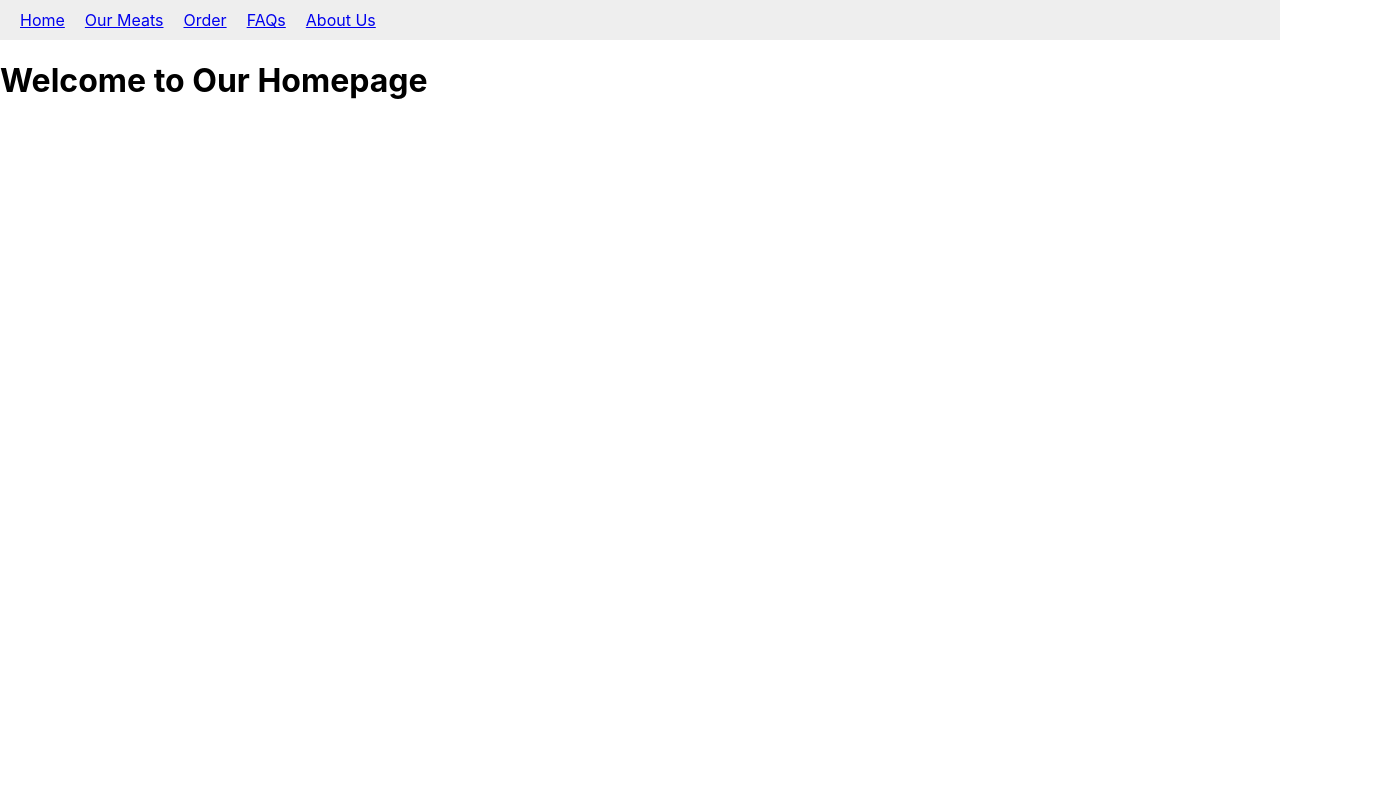
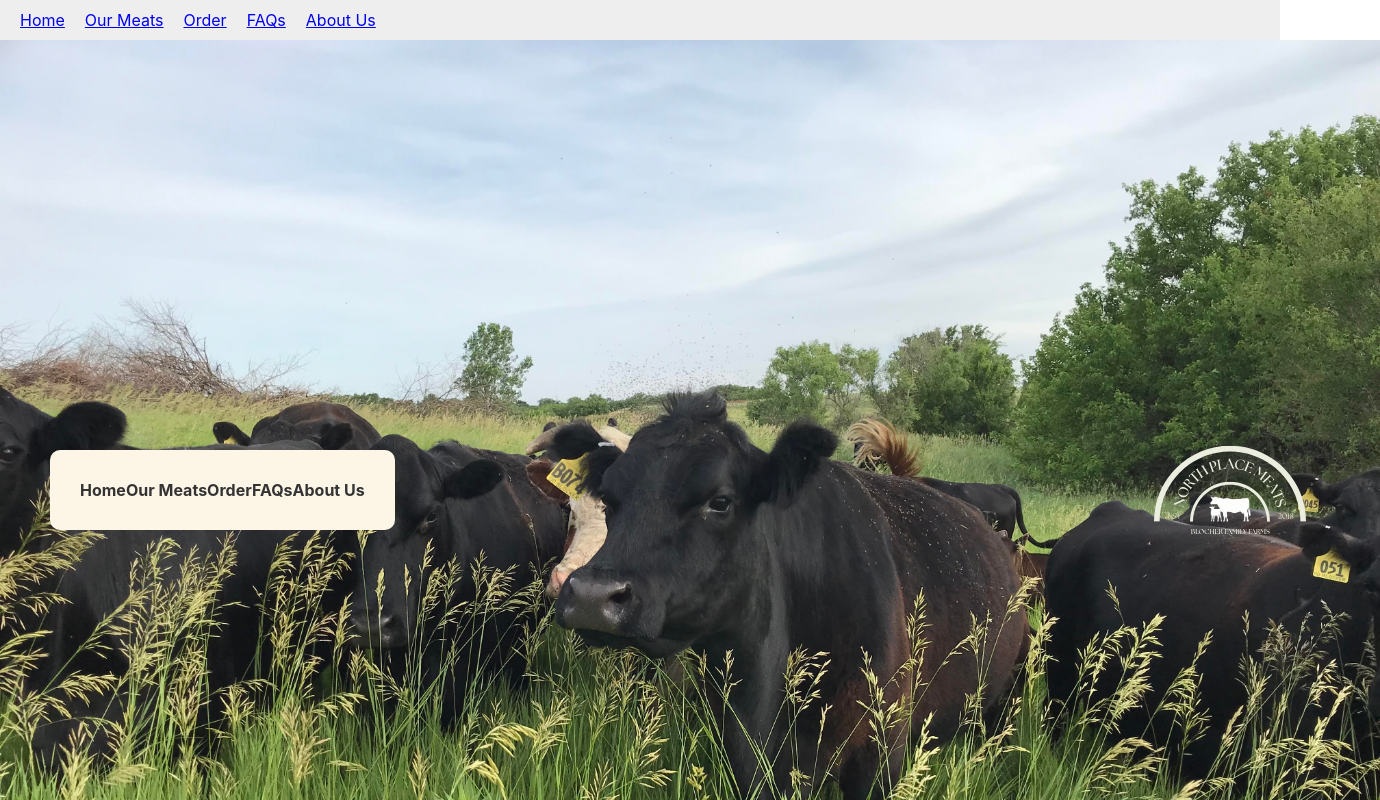
Before and after one commit to tnthreat33/north-place-meats, a React (Create React App) app: page / in a window 1280 px wide. Shown: the top 800 px of the page, 1380 px wide, since content can reach past the window. Built offline with nearby package versions, Linux system fonts and the light colour scheme.

Commit message:
home page and app css

```diff
--- a/src/App.css
+++ b/src/App.css
@@ -1,38 +1,39 @@
-.App {
-  text-align: center;
+.homepage {
+  position: relative;
+  background-image: url("./images/homepage.jpg");
+  background-size: cover;
+  background-position: center;
+  width: 100%;
+  min-height: 100vh;
+  display: flex;
+  align-items: center;
+  justify-content: space-between; /* left nav box, right logo */
+  padding: 50px; /* spacing from edges */
 }
 
-.App-logo {
-  height: 40vmin;
-  pointer-events: none;
+/* Left cream box with nav */
+.nav-box {
+  background-color: #fdf5e6; /* cream */
+  padding: 30px;
+  border-radius: 10px;
+  display: flex;
+  flex-direction: column;
+  gap: 15px;
 }
 
-@media (prefers-reduced-motion: no-preference) {
-  .App-logo {
-    animation: App-logo-spin infinite 20s linear;
-  }
+/* Nav links inside the cream box */
+.homepage-nav a {
+  text-decoration: none;
+  color: #333;
+  font-weight: bold;
 }
 
-.App-header {
-  background-color: #282c34;
-  min-height: 100vh;
-  display: flex;
-  flex-direction: column;
-  align-items: center;
-  justify-content: center;
-  font-size: calc(10px + 2vmin);
-  color: white;
+.homepage-nav a:hover {
+  color: #555;
 }
 
-.App-link {
-  color: #61dafb;
+/* Right logo */
+.homepage-logo {
+  max-width: 200px;
+  height: auto;
 }
-
-@keyframes App-logo-spin {
-  from {
-    transform: rotate(0deg);
-  }
-  to {
-    transform: rotate(360deg);
-  }
-}
--- a/src/App.js
+++ b/src/App.js
@@ -1,9 +1,10 @@
 import { BrowserRouter as Router, Routes, Route, Link } from "react-router-dom";
-import Home from "./pages/Home";
-import OurMeats from "./pages/OurMeats";
-import Order from "./pages/Order";
-import Faqs from "./pages/Faqs";
-import AboutUs from "./pages/AboutUs";
+import Home from "./Pages/Home";
+import OurMeats from "./Pages/OurMeats";
+import Order from "./Pages/Order";
+import Faqs from "./Pages/Faqs";
+import AboutUs from "./Pages/AboutUs";
+
 
 function App() {
   return (
@@ -21,10 +22,10 @@ function App() {
         {/* Page Routes */}
         <Routes>
           <Route path="/" element={<Home />} />
-          <Route path="/our-meats" element={<OurMeats />} />
+          <Route path="/ourmeats" element={<OurMeats />} />
           <Route path="/order" element={<Order />} />
           <Route path="/faqs" element={<Faqs />} />
-          <Route path="/about-us" element={<AboutUs />} />
+          <Route path="/aboutus" element={<AboutUs />} />
         </Routes>
       </div>
     </Router>
--- a/src/pages/Home.js
+++ b/src/pages/Home.js
@@ -1,4 +1,23 @@
 // src/pages/Home.js
+import "../App.css";
+import whiteLogo from "../images/white-logo.svg";
+
 export default function Home() {
-  return <h1>Welcome to Our Homepage</h1>;
+  return (
+    <div className="homepage">
+      {/* Left nav box */}
+      <div className="nav-box">
+        <nav className="homepage-nav">
+          <a href="/">Home</a>
+          <a href="/ourmeats">Our Meats</a>
+          <a href="/order">Order</a>
+          <a href="/faqs">FAQs</a>
+          <a href="/aboutus">About Us</a>
+        </nav>
+      </div>
+
+      {/* Right logo */}
+      <img src={whiteLogo} alt="White Logo" className="homepage-logo" />
+    </div>
+  );
 }
```
Also changed, not shown: src/images/homepage.jpg (added), src/images/white-logo.svg (added).
